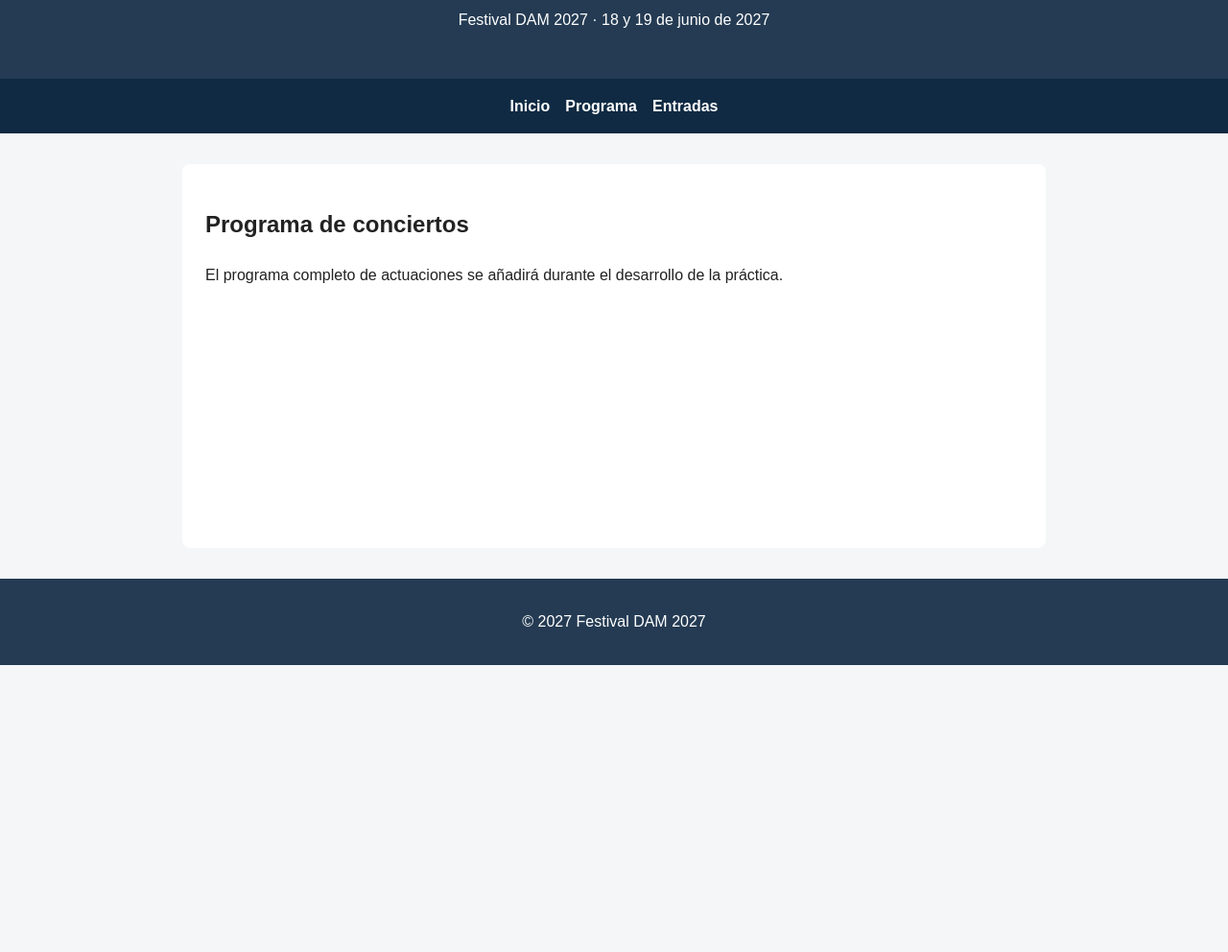
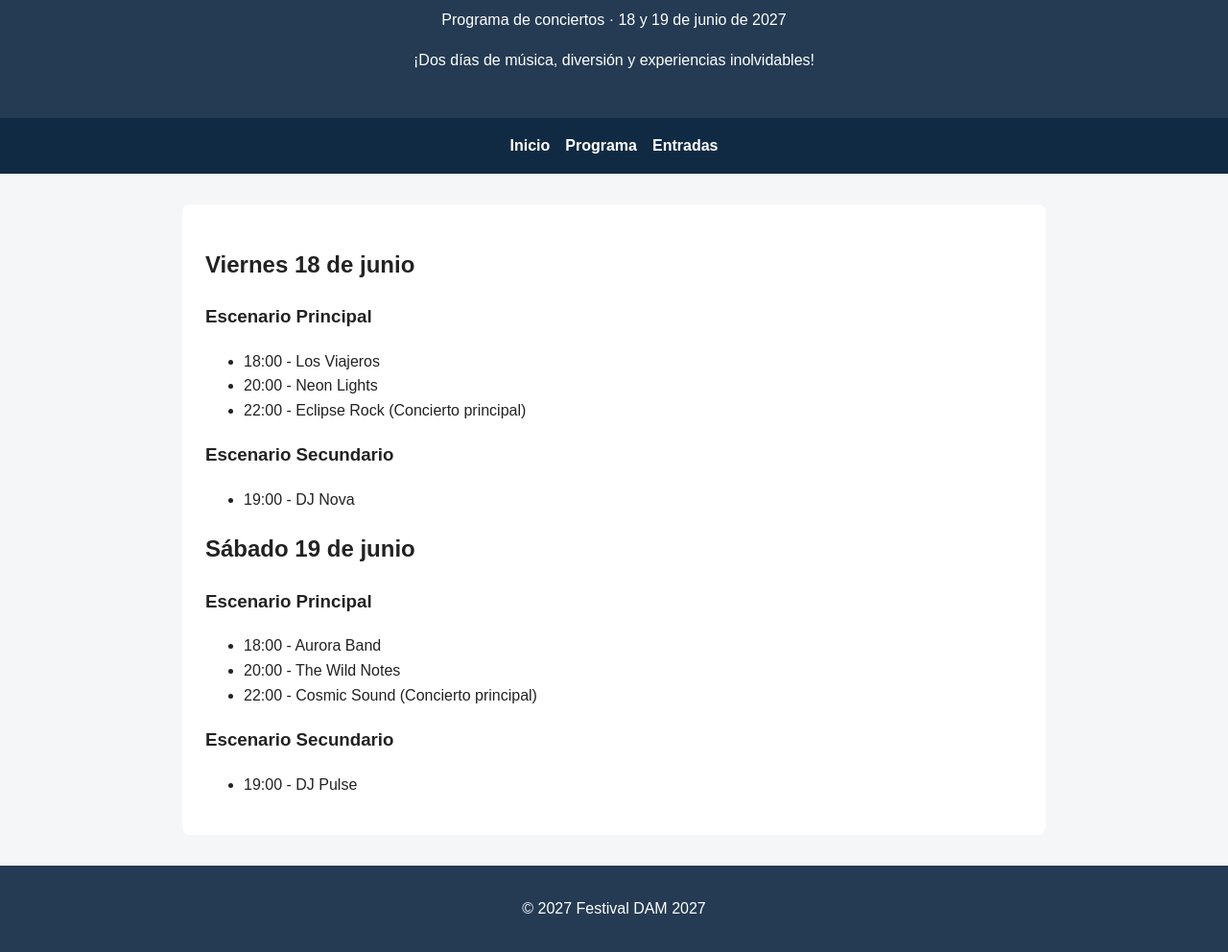
Before and after one commit to sayagoserrano25/festival-dam2027, a plain HTML site: page programa.html in a window 1280 px wide. Shown: the part 91-1083 px from the top of the page at 96% size. Before the commit the page ends 800 px from the top, so only its background shows below. Drawn offline with Linux system fonts and the light colour scheme.

Commit message:
Completar programa de conciertos

```diff
--- a/programa.html
+++ b/programa.html
@@ -8,8 +8,9 @@
 </head>
 <body>
     <header>
-        <h1>Programa</h1>
-        <p>Festival DAM 2027 · 18 y 19 de junio de 2027</p>
+        <h1>Festival DAM 2027</h1>
+        <p>Programa de conciertos · 18 y 19 de junio de 2027</p>
+        <p>¡Dos días de música, diversión y experiencias inolvidables!</p>
     </header>
 
     <nav aria-label="Navegación principal">
@@ -20,8 +21,35 @@
 
     <main>
         <section>
-            <h2>Programa de conciertos</h2>
-            <p>El programa completo de actuaciones se añadirá durante el desarrollo de la práctica.</p>
+            <h2>Viernes 18 de junio</h2>
+
+            <h3>Escenario Principal</h3>
+            <ul>
+                <li>18:00 - Los Viajeros</li>
+                <li>20:00 - Neon Lights</li>
+                <li>22:00 - Eclipse Rock (Concierto principal)</li>
+            </ul>
+
+            <h3>Escenario Secundario</h3>
+            <ul>
+                <li>19:00 - DJ Nova</li>
+            </ul>
+        </section>
+
+        <section>
+            <h2>Sábado 19 de junio</h2>
+
+            <h3>Escenario Principal</h3>
+            <ul>
+                <li>18:00 - Aurora Band</li>
+                <li>20:00 - The Wild Notes</li>
+                <li>22:00 - Cosmic Sound (Concierto principal)</li>
+            </ul>
+
+            <h3>Escenario Secundario</h3>
+            <ul>
+                <li>19:00 - DJ Pulse</li>
+            </ul>
         </section>
     </main>
 
```
